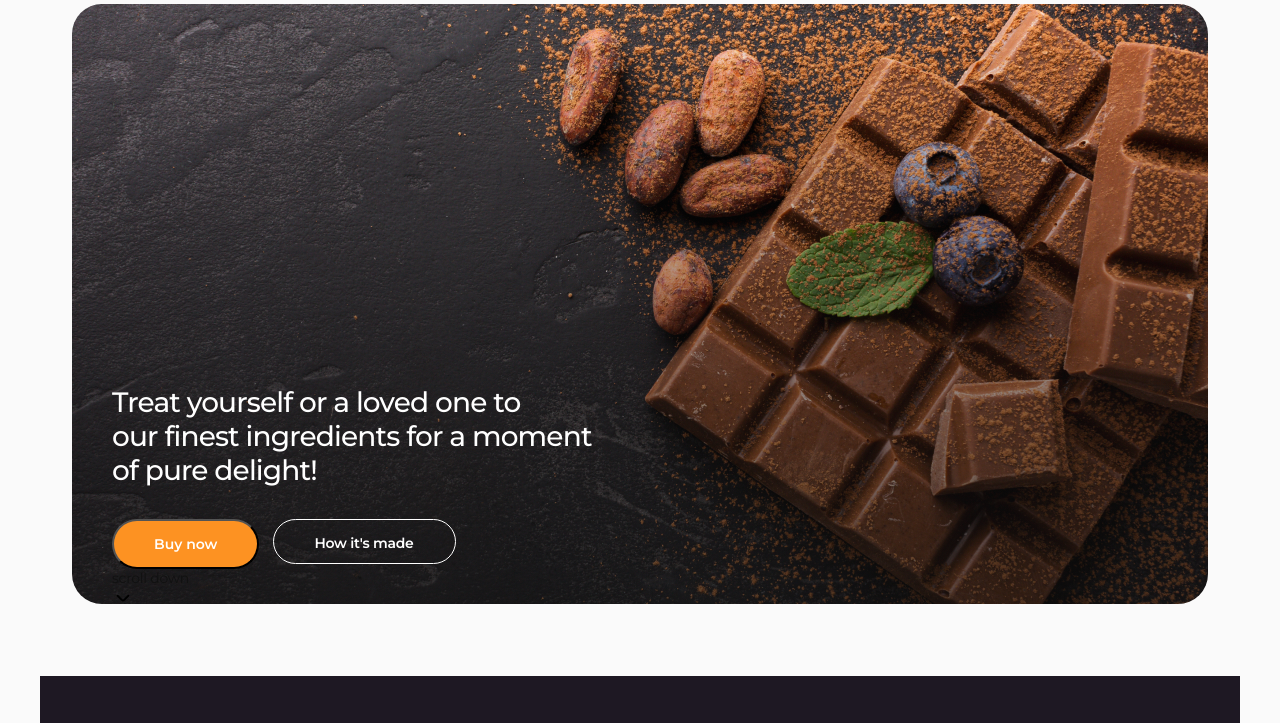
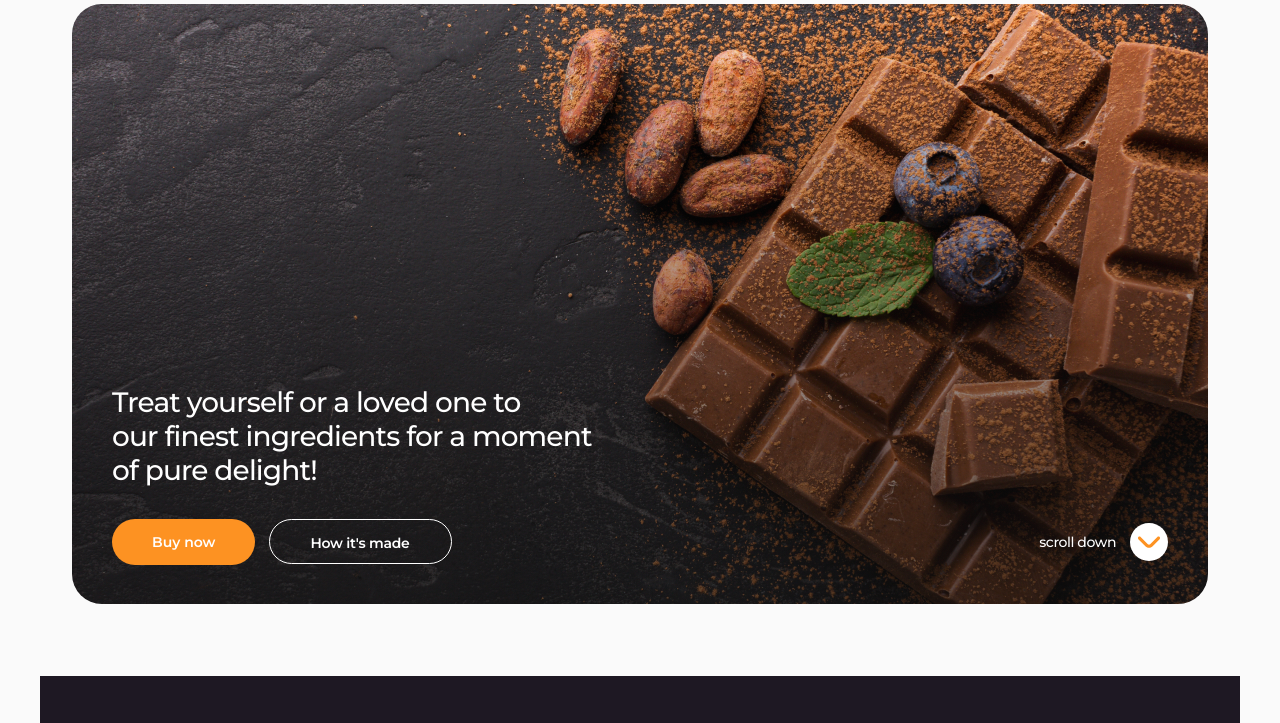
Before and after one commit to YanaBoichenko/simply-chocolate, a plain HTML site: page index.html in a window 1280 px wide. Shown: the part 68-791 px from the top of the page. Drawn offline with nearby package versions, Linux system fonts and the light colour scheme.

Commit message:
adding-scroll-down

```diff
--- a/css/styles.css
+++ b/css/styles.css
@@ -118,7 +118,7 @@ li {list-style-type: none;}
     background-repeat: no-repeat;
     background-size: cover;
     background-color: #2E2F42;
-    padding: 381px 612px 40px 40px;
+    padding: 381px 40px 40px;
     background: linear-gradient(180deg, rgba(17, 17, 17, 0.00) 0%, rgba(17, 17, 17, 0.40) 100%),
         url(../images/background-section.jpg), lightgray -70.319px -105.03px / 110.32% 139.265% no-repeat;
     border-radius: 30px;
@@ -152,6 +152,7 @@ li {list-style-type: none;}
     line-height: 34px;
     letter-spacing: -0.84px;
     margin-bottom: 32px;
+    max-width: 484px;
 }
 
 .primary-button {
@@ -162,6 +163,34 @@ li {list-style-type: none;}
     padding: 14px 40px;
     border-radius: 100px;
     background-color: #FD9222;
+    border-style: none;
+}
+
+.text-scroll {
+    color: #FFF;
+        font-weight: 500;
+        letter-spacing: -0.42px;
+}
+
+.scroll-icon {
+    width: 38px;
+    height: 38px;
+    border-radius: 50%;
+    background-color: #FFF;
+    fill: #FD9222;
+}
+
+.hero-btn-scroll {
+    display: flex;
+    justify-content: space-between;
+}
+
+.hero-scroll-down {
+    margin-left: auto;
+    display: flex;
+    gap: 14px;
+    justify-content: center;
+    align-items: center;
 }
 
 .second-title {
--- a/index.html
+++ b/index.html
@@ -73,16 +73,19 @@
             Treat yourself or a loved one to <br />
             our finest ingredients for a moment of pure delight!
           </h1>
+          <div class="hero-btn-scroll">
           <div class="hero-inner">
             <button type="button" class="primary-button">Buy now</button>
             <a class="hero-link" href="">How it's made</a>
           </div>
-          <p>scroll down</p>
-          <svg width="22" height="22">
+            <a class="hero-scroll-down" href="#">
+            <p class="text-scroll">scroll down</p>
+          <svg class="scroll-icon" width="22" height="22">
             <use
-              href="./images/symbol-defs.svg#icon-fi-rr-angle-small-left"
-            ></use>
+              href="./images/symbol-defs.svg#icon-fi-rr-angle-small-left"></use>
           </svg>
+            </a>
+          </div>
         </div>
       </section>
 
```
